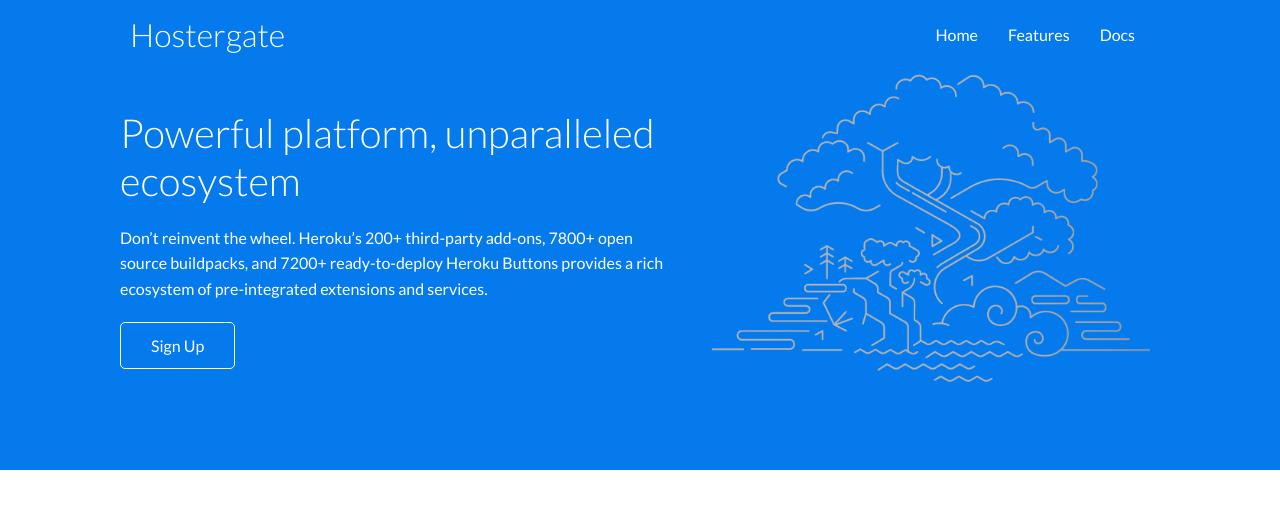
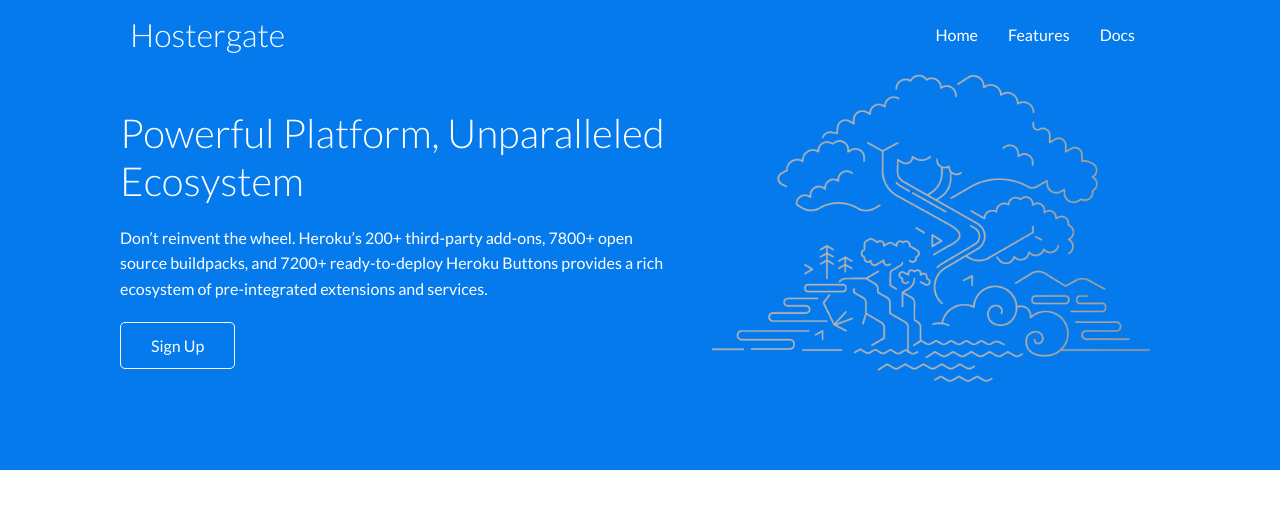
Before and after one commit to AngelNirodha/Hostergate, a plain HTML site: page index.html in a window 1280 px wide. Drawn offline with Linux system fonts and the light colour scheme.

Commit message:
Update index.html

```diff
--- a/index.html
+++ b/index.html
@@ -28,7 +28,7 @@
       <div class="showcase">
         <div class="container grid">
             <div class="showcase-text">
-                <h1>Powerful platform, unparalleled ecosystem</h1>
+                <h1>Powerful Platform, Unparalleled Ecosystem</h1>
                 <p>Don’t reinvent the wheel. Heroku’s 200+ third-party add-ons, 7800+ open source buildpacks,
                  and 7200+ ready-to-deploy Heroku Buttons provides a rich ecosystem of pre-integrated extensions and services.</p>
                  <a href="#" class="btn btn-outline">Sign Up</a>
```
